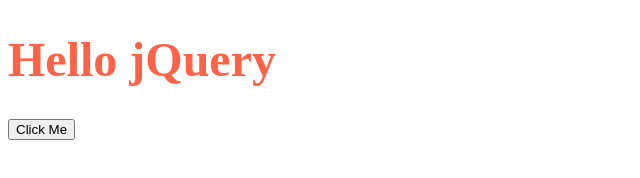
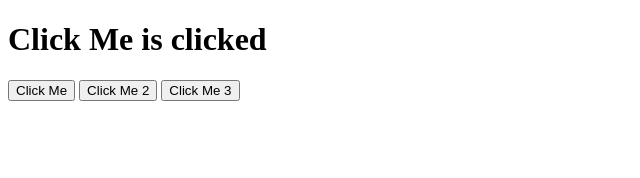
Before and after one commit to rafsanrjkhan/jqtest, a plain HTML site: page index.html in a window 1280 px wide. Both pictures are taken after a click on the button "Click Me". Shown: the whole page, without its empty margins (0-640 px from the left). Drawn offline with nearby package versions, Linux system fonts and the light colour scheme.

Commit message:
multiple eventlistener

```diff
--- a/index.html
+++ b/index.html
@@ -11,7 +11,10 @@
         <h1>Hello My Div</h1>
     </div> -->
     <h1>Hello jQuery</h1>
-    <button>Click Me</button>
+    <button class="myButton">Click Me</button>
+    <button class="myButton">Click Me 2</button>
+    <button class="myButton">Click Me 3</button>
+
     <!-- <p id = "p1">First Paragraph</p>
     <p id = "p2">Second Paragraph</p>   -->
     <!-- <a href="http://google.com" target="blank">Joy Bangla</a> -->
--- a/index.js
+++ b/index.js
@@ -30,7 +30,17 @@
 // $("button").click(function () {
 //    $("h1").text("you clicked on button")
 // })
-$("button").click(function () {
-   $("h1").toggleClass("style1")
-})
+// $("button").click(function () {
+//    $("h1").toggleClass("style1")
+// })
+// index.js
+var totalButtons = document.querySelectorAll(".myButton").length;
+for (i = 0; i < totalButtons; i++) {
+    document.querySelectorAll(".myButton")[i].addEventListener("click", function () {
+        var text = this.innerHTML;
+        document.querySelector("h1").innerHTML = text + " is clicked"; // Use querySelector to select the first <h1> element
+    });
+}
+
+
 console.log()
```
